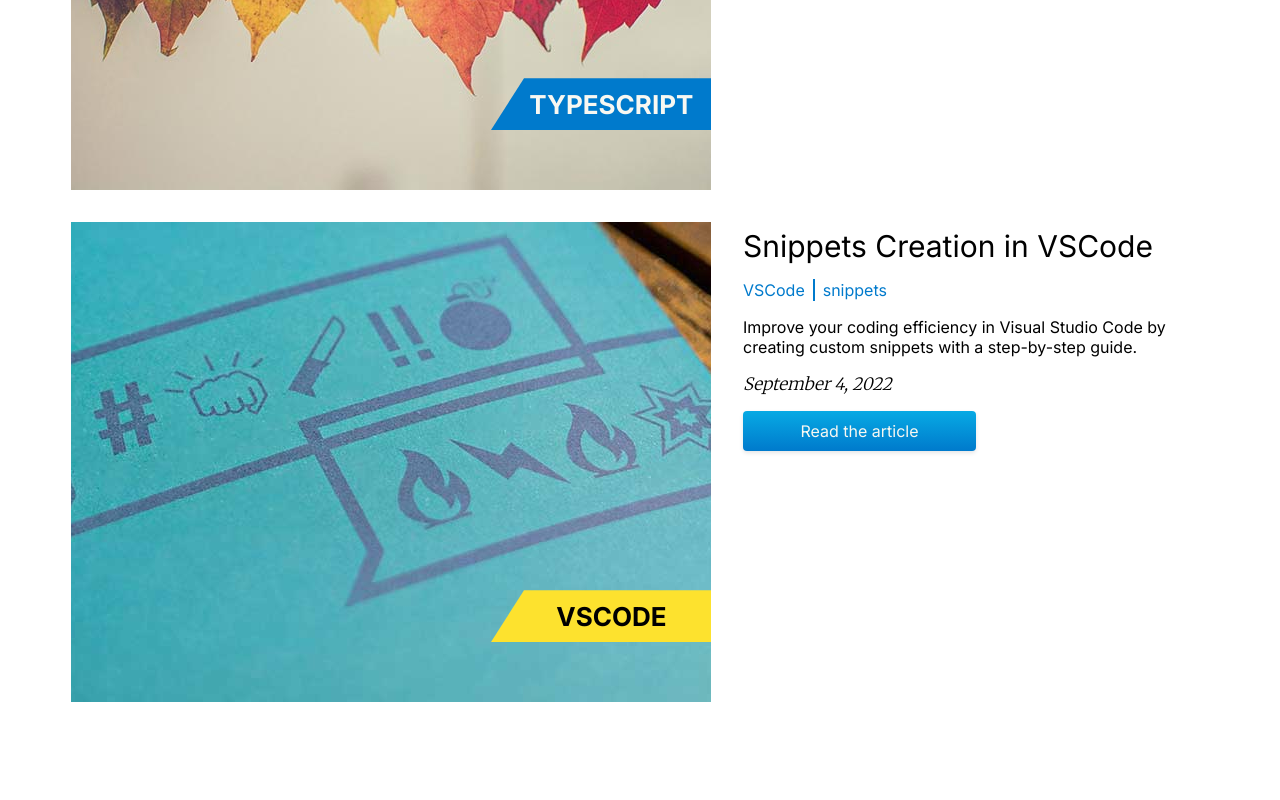
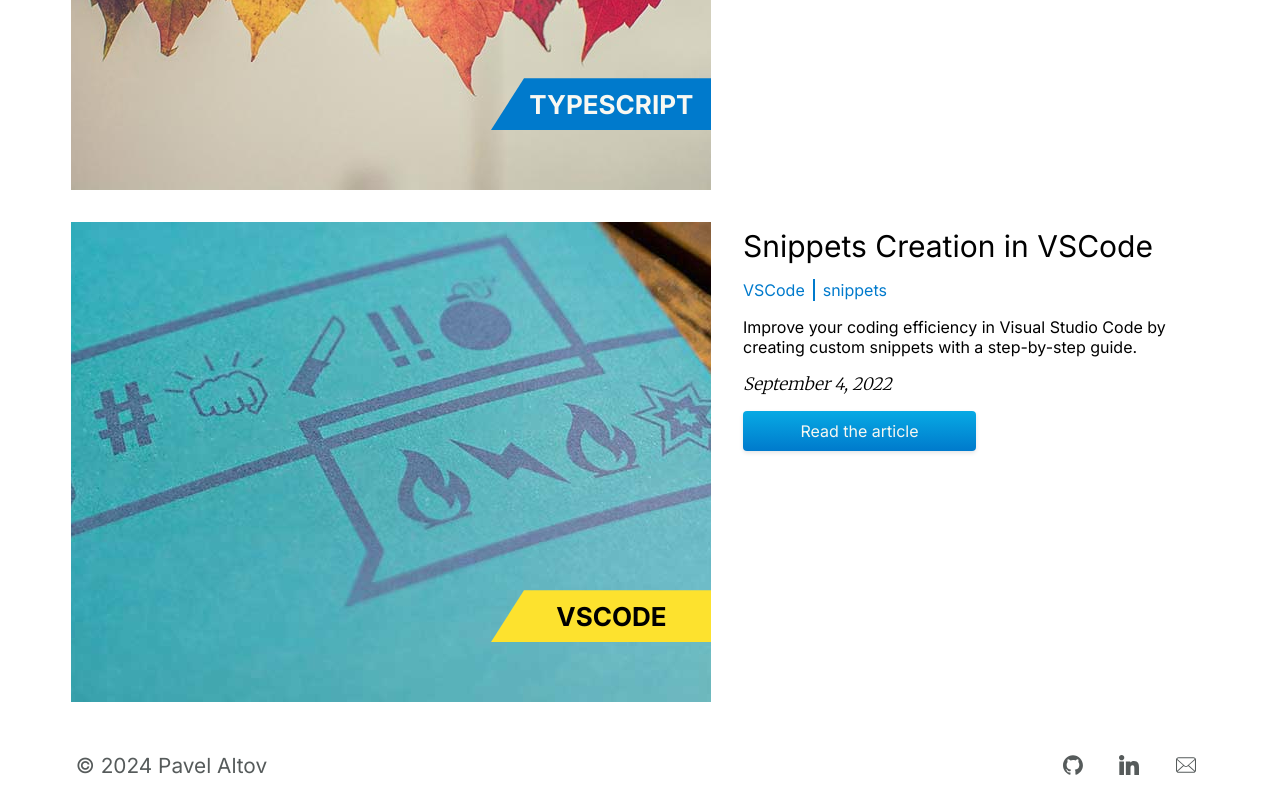
Before and after one commit to User0k/webtales.dev, a Next.js app: page / in a window 1280 px wide. Shown: the part 2444-3244 px from the top of the page. Before the commit the page ends 3178 px from the top, so only its background shows below. Built offline with nearby package versions, Linux system fonts and the light colour scheme.

Commit message:
feat: socials in footer

```diff
--- a/app/home.css
+++ b/app/home.css
@@ -119,3 +119,23 @@
 .button-read:hover {
   background: var(--color-typescript);
 }
+
+#home-footer {
+  display: flex;
+  justify-content: space-between;
+  width: 1170px;
+  margin: auto;
+  padding: 1em;
+  color: var(--color-gray);
+  font-size: 1.3em;
+  line-height: 22px;
+
+  @media (max-width: 1024px) {
+    width: 100vw;
+    max-width: 755px;
+  }
+
+  @media (max-width: 768px) {
+    font-size: 1em;
+  }
+}
--- a/app/page.tsx
+++ b/app/page.tsx
@@ -1,6 +1,7 @@
 import Link from 'next/link';
 import Image from 'next/image';
 import Tags from './ui/Tags';
+import Socials from './ui/Socials';
 import { getSortedPosts } from './utils/getPosts';
 import dateConverter from './utils/dateConverter';
 import generateRibbonColors from './utils/generateRibbonColors';
@@ -13,7 +14,6 @@ export default function Home() {
     <>
       <header className={inter.className}>
         <h1 className="title">Home</h1>
-        {/* Navigation, search, logo... */}
       </header>
       <main className={inter.className}>
         <section className="cards">
@@ -50,6 +50,10 @@ export default function Home() {
           ))}
         </section>
       </main>
+      <footer id="home-footer" className={inter.className}>
+        <span>&copy; {new Date().getFullYear()} Pavel Altov</span>
+        <Socials />
+      </footer>
     </>
   );
 }
--- a/app/posts/[slug]/page.tsx
+++ b/app/posts/[slug]/page.tsx
@@ -3,6 +3,7 @@ import Link from 'next/link';
 import Markdown from './MDWithCode';
 import Tags from '@/ui/Tags';
 import BtnBack from '@/ui/BtnBack';
+import Socials from '@/ui/Socials';
 import { getPostContent, getSortedPosts } from '@/utils/getPosts';
 import dateConverter from '@/utils/dateConverter';
 import { GITHUB_URL } from '@/constants/paths';
@@ -48,6 +49,10 @@ export default async function Post({ params: { slug } }: SlugParams) {
           Edit on GitHub
         </Link>
       </main>
+      <footer id="post-footer">
+        <span>&copy; {new Date().getFullYear()} Pavel Altov</span>
+        <Socials />
+      </footer>
     </div>
   );
 }
--- /dev/null
+++ b/app/ui/Socials.css
@@ -0,0 +1,26 @@
+.social-nav {
+  & ul {
+    display: flex;
+    column-gap: 1em;
+
+    @media (max-width: 768px) {
+      column-gap: 0.3em;
+    }
+  }
+
+  & a {
+    padding: 8px;
+  }
+
+  & svg {
+    fill: var(--color-gray);
+  }
+
+  & li:has(:hover) svg {
+    transform: translateY(-4px);
+    fill: var(--color-typescript);
+    transition:
+      transform 0.5s,
+      fill 0.5s;
+  }
+}
--- /dev/null
+++ b/app/ui/Socials.tsx
@@ -0,0 +1,78 @@
+import Link from 'next/link';
+import './Socials.css';
+
+export default function SocialNav() {
+  return (
+    <nav className="social-nav">
+      <ul>
+        <li id="github">
+          <Link href="https://github.com/User0k" target="_blank">
+            <svg
+              height="20px"
+              width="20px"
+              viewBox="0 0 98 96"
+              xmlns="http://www.w3.org/2000/svg"
+            >
+              <path d="M48.854 0C21.839 0 0 22 0 49.217c0 21.756 13.993 40.172 33.405 46.69 2.427.49 3.316-1.059 3.316-2.362 0-1.141-.08-5.052-.08-9.127-13.59 2.934-16.42-5.867-16.42-5.867-2.184-5.704-5.42-7.17-5.42-7.17-4.448-3.015.324-3.015.324-3.015 4.934.326 7.523 5.052 7.523 5.052 4.367 7.496 11.404 5.378 14.235 4.074.404-3.178 1.699-5.378 3.074-6.6-10.839-1.141-22.243-5.378-22.243-24.283 0-5.378 1.94-9.778 5.014-13.2-.485-1.222-2.184-6.275.486-13.038 0 0 4.125-1.304 13.426 5.052a46.97 46.97 0 0 1 12.214-1.63c4.125 0 8.33.571 12.213 1.63 9.302-6.356 13.427-5.052 13.427-5.052 2.67 6.763.97 11.816.485 13.038 3.155 3.422 5.015 7.822 5.015 13.2 0 18.905-11.404 23.06-22.324 24.283 1.78 1.548 3.316 4.481 3.316 9.126 0 6.6-.08 11.897-.08 13.526 0 1.304.89 2.853 3.316 2.364 19.412-6.52 33.405-24.935 33.405-46.691C97.707 22 75.788 0 48.854 0z" />
+            </svg>
+          </Link>
+        </li>
+        <li id="linkedin">
+          <Link href="https://www.linkedin.com/in/pavel-altov/" target="_blank">
+            <svg
+              height="20px"
+              width="20px"
+              viewBox="0 0 310 310"
+              xmlns="http://www.w3.org/2000/svg"
+            >
+              <g>
+                <path
+                  d="M72.16,99.73H9.927c-2.762,0-5,2.239-5,5v199.928c0,2.762,2.238,5,5,5H72.16c2.762,0,5-2.238,5-5V104.73
+              C77.16,101.969,74.922,99.73,72.16,99.73z"
+                />
+                <path
+                  d="M41.066,0.341C18.422,0.341,0,18.743,0,41.362C0,63.991,18.422,82.4,41.066,82.4
+              c22.626,0,41.033-18.41,41.033-41.038C82.1,18.743,63.692,0.341,41.066,0.341z"
+                />
+                <path
+                  d="M230.454,94.761c-24.995,0-43.472,10.745-54.679,22.954V104.73c0-2.761-2.238-5-5-5h-59.599
+              c-2.762,0-5,2.239-5,5v199.928c0,2.762,2.238,5,5,5h62.097c2.762,0,5-2.238,5-5v-98.918c0-33.333,9.054-46.319,32.29-46.319
+              c25.306,0,27.317,20.818,27.317,48.034v97.204c0,2.762,2.238,5,5,5H305c2.762,0,5-2.238,5-5V194.995
+              C310,145.43,300.549,94.761,230.454,94.761z"
+                />
+              </g>
+            </svg>
+          </Link>
+        </li>
+        <li id="e-mail">
+          <a href="mailto:pavel.altov@yahoo.com">
+            <svg
+              height="20px"
+              width="20px"
+              viewBox="0 0 512 512"
+              xmlSpace="preserve"
+            >
+              <g>
+                <path
+                  d="M510.746,110.361c-2.128-10.754-6.926-20.918-13.926-29.463c-1.422-1.794-2.909-3.39-4.535-5.009
+              c-12.454-12.52-29.778-19.701-47.531-19.701H67.244c-17.951,0-34.834,7-47.539,19.708c-1.608,1.604-3.099,3.216-4.575,5.067
+              c-6.97,8.509-11.747,18.659-13.824,29.428C0.438,114.62,0,119.002,0,123.435v265.137c0,9.224,1.874,18.206,5.589,26.745
+              c3.215,7.583,8.093,14.772,14.112,20.788c1.516,1.509,3.022,2.901,4.63,4.258c12.034,9.966,27.272,15.45,42.913,15.45h377.51
+              c15.742,0,30.965-5.505,42.967-15.56c1.604-1.298,3.091-2.661,4.578-4.148c5.818-5.812,10.442-12.49,13.766-19.854l0.438-1.05
+              c3.646-8.377,5.497-17.33,5.497-26.628V123.435C512,119.06,511.578,114.649,510.746,110.361z M34.823,99.104
+              c0.951-1.392,2.165-2.821,3.714-4.382c7.689-7.685,17.886-11.914,28.706-11.914h377.51c10.915,0,21.115,4.236,28.719,11.929
+              c1.313,1.327,2.567,2.8,3.661,4.272l2.887,3.88l-201.5,175.616c-6.212,5.446-14.21,8.443-22.523,8.443
+              c-8.231,0-16.222-2.99-22.508-8.436L32.19,102.939L34.823,99.104z M26.755,390.913c-0.109-0.722-0.134-1.524-0.134-2.341V128.925
+              l156.37,136.411L28.199,400.297L26.755,390.913z M464.899,423.84c-6.052,3.492-13.022,5.344-20.145,5.344H67.244
+              c-7.127,0-14.094-1.852-20.142-5.344l-6.328-3.668l159.936-139.379l17.528,15.246c10.514,9.128,23.922,14.16,37.761,14.16
+              c13.89,0,27.32-5.032,37.827-14.16l17.521-15.253L471.228,420.18L464.899,423.84z M485.372,388.572
+              c0,0.803-0.015,1.597-0.116,2.304l-1.386,9.472L329.012,265.409l156.36-136.418V388.572z"
+                />
+              </g>
+            </svg>
+          </a>
+        </li>
+      </ul>
+    </nav>
+  );
+}
```
Also changed, not shown: app/posts/[slug]/post.css (+9 -1 lines).
